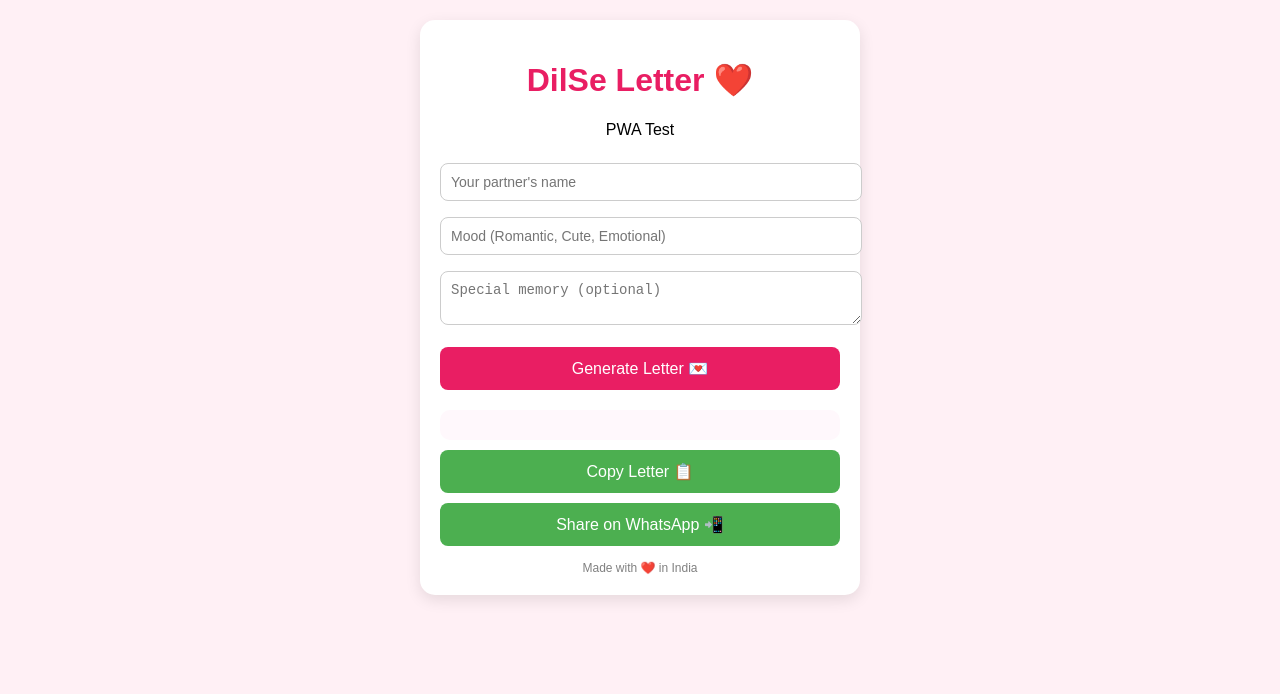
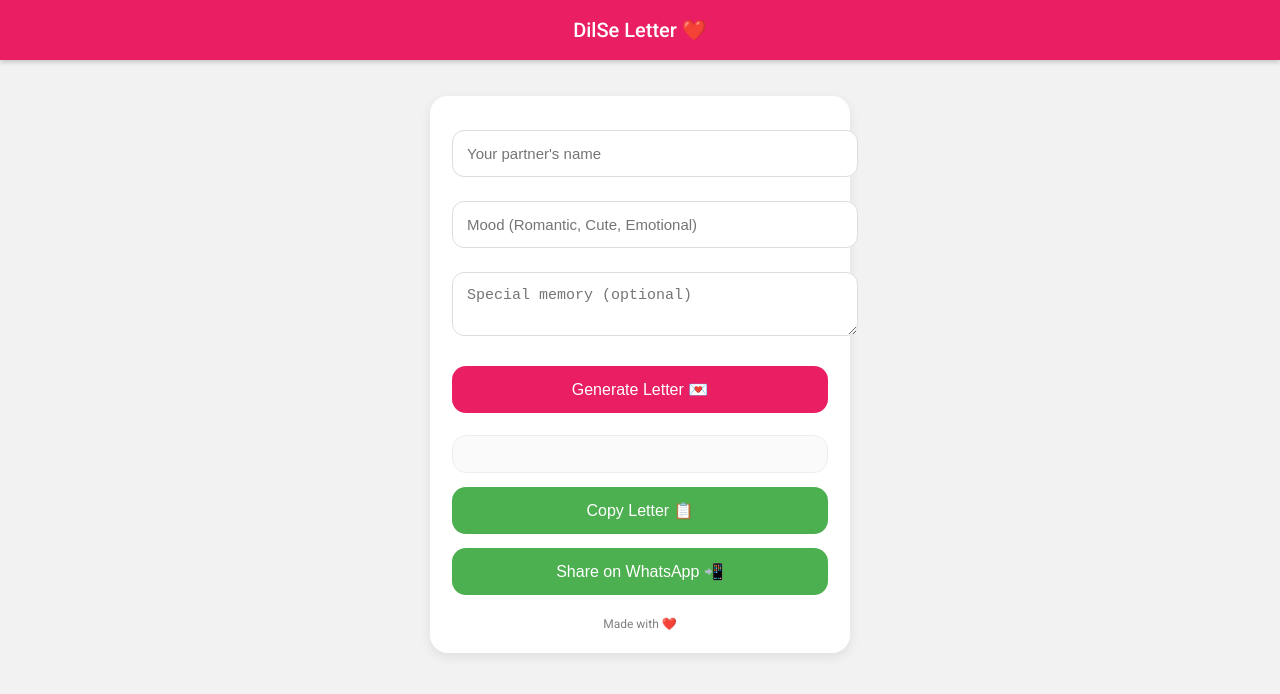
Before and after one commit to playkumar03/dilse-letter, a website: page index.html in a window 1280 px wide. Drawn offline with Linux system fonts and the light colour scheme.

Commit message:
Add files via upload

```diff
--- a/index.html
+++ b/index.html
@@ -9,51 +9,72 @@
   <link rel="manifest" href="/manifest.json">
   <meta name="theme-color" content="#e91e63">
 
+  <!-- Google Font -->
+  <link href="https://fonts.googleapis.com/css2?family=Roboto:wght@400;500;700&display=swap" rel="stylesheet">
+
   <style>
     body {
-      font-family: Arial, sans-serif;
-      background: #fff0f5;
+      font-family: 'Roboto', sans-serif;
+      background: #f2f2f2;
       margin: 0;
-      padding: 20px;
+      padding: 0;
+    }
+
+    .app-bar {
+      background: #e91e63;
+      color: white;
+      padding: 18px;
+      font-size: 20px;
+      font-weight: 500;
       text-align: center;
+      box-shadow: 0 2px 5px rgba(0,0,0,0.2);
     }
 
     .container {
-      max-width: 400px;
-      margin: auto;
-      background: white;
-      padding: 20px;
-      border-radius: 15px;
-      box-shadow: 0 5px 15px rgba(0,0,0,0.1);
+      max-width: 420px;
+      margin: 20px auto;
+      padding: 16px;
     }
 
-    h1 {
-      color: #e91e63;
+    .card {
+      background: white;
+      padding: 22px;
+      border-radius: 18px;
+      box-shadow: 0 4px 12px rgba(0,0,0,0.08);
     }
 
     input, textarea {
       width: 100%;
-      padding: 10px;
-      margin: 8px 0;
-      border-radius: 8px;
-      border: 1px solid #ccc;
-      font-size: 14px;
+      padding: 14px;
+      margin: 12px 0;
+      border-radius: 12px;
+      border: 1px solid #ddd;
+      font-size: 15px;
+      outline: none;
+      transition: 0.2s;
+    }
+
+    input:focus, textarea:focus {
+      border-color: #e91e63;
+      box-shadow: 0 0 0 2px rgba(233,30,99,0.1);
     }
 
     button {
       width: 100%;
-      padding: 12px;
-      margin-top: 10px;
+      padding: 14px;
+      margin-top: 14px;
       background: #e91e63;
       color: white;
       border: none;
-      border-radius: 8px;
+      border-radius: 14px;
       font-size: 16px;
+      font-weight: 500;
       cursor: pointer;
+      transition: 0.2s;
     }
 
-    button:hover {
-      opacity: 0.9;
+    button:active {
+      transform: scale(0.98);
     }
 
     .secondary-btn {
@@ -61,27 +82,39 @@
     }
 
     #output {
-      margin-top: 20px;
-      padding: 15px;
-      background: #fff8fc;
-      border-radius: 10px;
+      margin-top: 22px;
+      padding: 18px;
+      background: #fafafa;
+      border-radius: 14px;
+      font-size: 15px;
+      line-height: 1.6;
       white-space: pre-line;
-      text-align: left;
+      border: 1px solid #eee;
+      animation: fadeIn 0.3s ease-in-out;
+    }
+
+    @keyframes fadeIn {
+      from { opacity: 0; transform: translateY(6px); }
+      to { opacity: 1; transform: translateY(0); }
     }
 
     .footer {
-      margin-top: 15px;
+      text-align: center;
       font-size: 12px;
       color: gray;
+      margin-top: 22px;
     }
   </style>
 </head>
 
 <body>
 
+<div class="app-bar">
+  DilSe Letter ❤️
+</div>
+
 <div class="container">
-  <h1>DilSe Letter ❤️</h1>
-  <p>PWA Test</p>
+  <div class="card">
 
     <input type="text" id="name" placeholder="Your partner's name">
     <input type="text" id="mood" placeholder="Mood (Romantic, Cute, Emotional)">
@@ -95,7 +128,9 @@
     <button class="secondary-btn" onclick="shareWhatsApp()">Share on WhatsApp 📲</button>
 
     <div class="footer">
-    Made with ❤️ in India
+      Made with ❤️
+    </div>
+
   </div>
 </div>
 
@@ -143,7 +178,7 @@ function shareWhatsApp() {
   window.open(url, "_blank");
 }
 
-/* Service Worker Registration */
+/* Service Worker */
 if ("serviceWorker" in navigator) {
   window.addEventListener("load", function () {
     navigator.serviceWorker.register("/service-worker.js");
```
Lines whose indentation alone changed are shown as unchanged.
